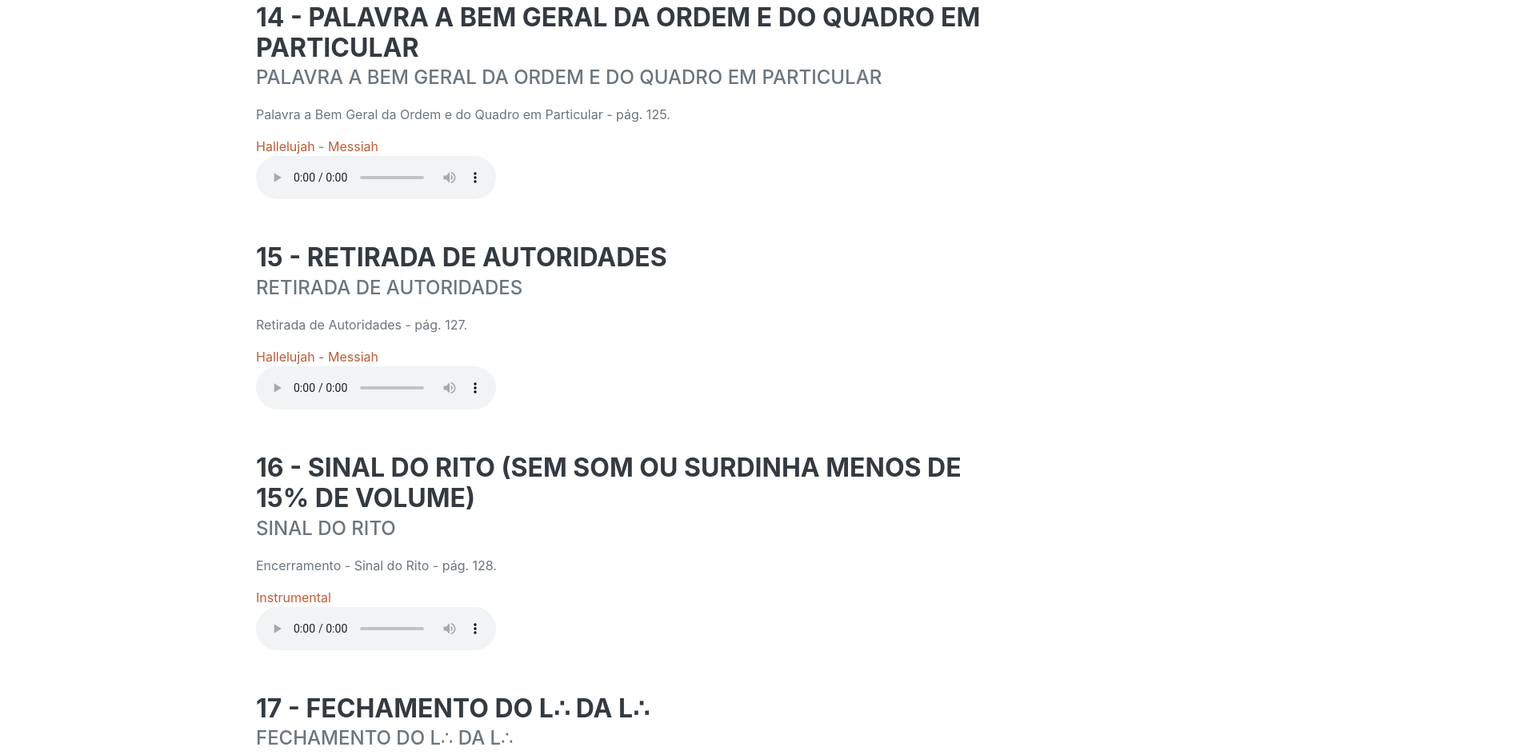
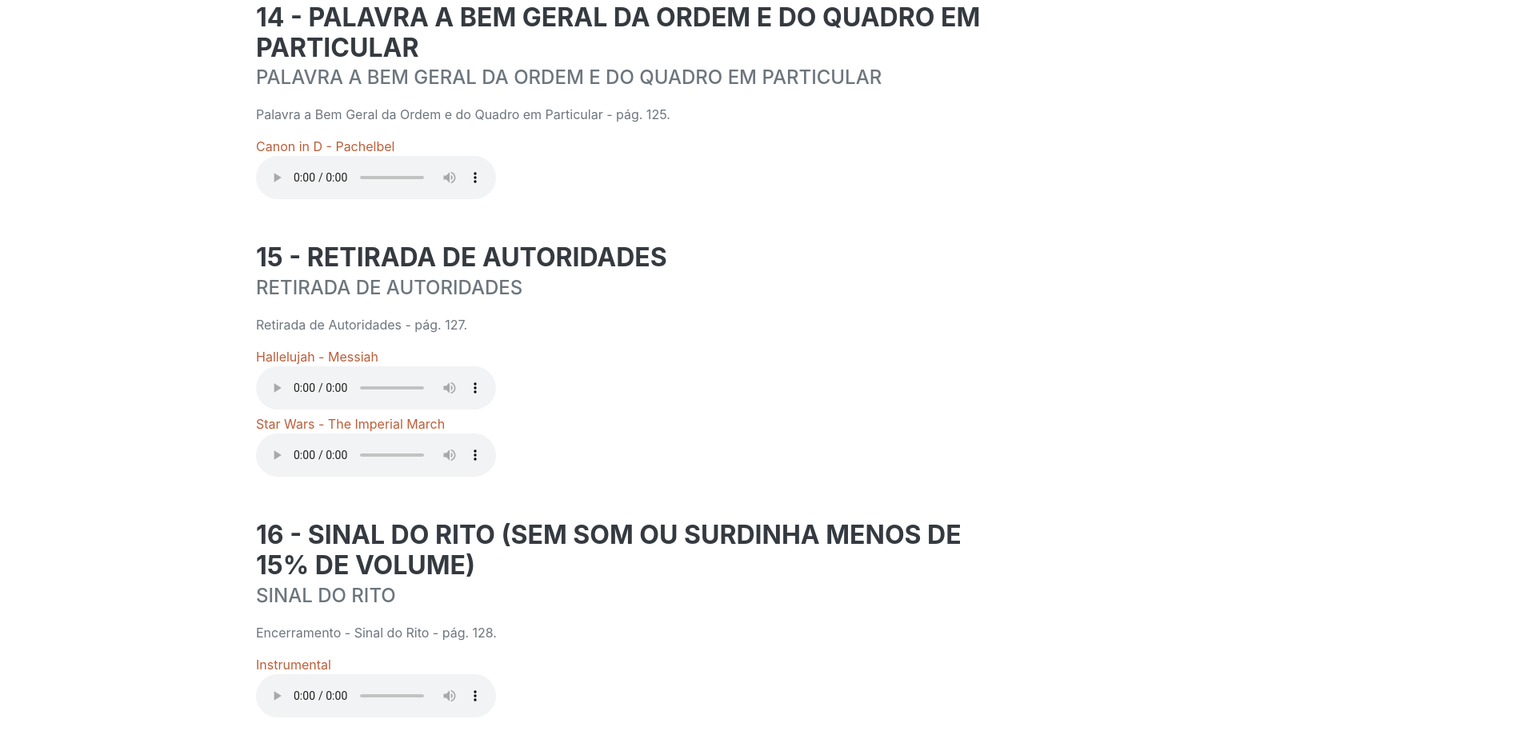
Before and after one commit to BrunoJAlvesSantos/app_mestre_harmonia, a plain HTML site: page index.html in a window 1280 px wide. Shown: the part 5629-6573 px from the top of the page at 80% size, 1920 px wide, since content can reach past the window. Drawn offline with nearby package versions, Linux system fonts and the light colour scheme; a web font is replaced by a local one.

Commit message:
atualizações diversas19

```diff
--- a/index.html
+++ b/index.html
@@ -384,10 +384,10 @@
                             <p>Palavra a Bem Geral da Ordem e do Quadro em Particular - pág. 125.</br>
                                 </p>
 
-                                <div class="flex-shrink-0"><span class="text-primary">Hallelujah - Messiah</span></div>
-
-                                <audio controls autobuffer loop preload>
-                                    <source src="audio/Hallelujah (Accompaniment) - Messiah G F Handel - With Instrumental Assistance for the Choir.mp3" type="audio/mpeg">
+                                <div class="flex-shrink-0"><span class="text-primary">Canon in D - Pachelbel</span></div>
+
+                                <audio controls autobuffer loop preload>
+                                    <source src="audio/Canon in D - Pachelbel.mp3" type="audio/mpeg">
                                 Your browser does not support the audio element.
                                 </audio>
                         </div>
@@ -407,6 +407,13 @@
                                     <source src="audio/Hallelujah (Accompaniment) - Messiah G F Handel - With Instrumental Assistance for the Choir.mp3" type="audio/mpeg">
                                 Your browser does not support the audio element.
                                 </audio>
+
+                                <div class="flex-shrink-0"><span class="text-primary">Star Wars - The Imperial March</span></div>
+
+                                <audio controls autobuffer loop preload>
+                                    <source src="audio/Star Wars - The Imperial March (Piano Version).mp3" type="audio/mpeg">
+                                Your browser does not support the audio element.
+                                </audio>
                         </div>
 
                     </div>
@@ -451,6 +458,13 @@
 
                                 <audio controls autobuffer loop preload>
                                    <source src="audio/BachGounod - Ave Maria.mp3" type="audio/mpeg">
+                                Your browser does not support the audio element.
+                                </audio>
+
+                                <div class="flex-shrink-0"><span class="text-primary">Jesus Alegria dos Homens (Cantata 147)</span></div>
+
+                                <audio controls autobuffer loop preload>
+                                   <source src="audio/Jesus Alegria dos Homens (Cantata 147) - J.S. Bach - Humberto Amorim (classical guitar).mp3" type="audio/mpeg">
                                 Your browser does not support the audio element.
                                 </audio>
                         </div>
@@ -619,7 +633,7 @@
                     <div class="d-flex flex-column flex-md-row justify-content-between mb-5">
                         <div class="flex-grow-1">
                             <h3 class="mb-0">05 - Leitura e Aprovação do Balaustre</h3>
-                            <div class="subheading mb-3">Leitura e Aprovação do Balaustre/div>
+                            <div class="subheading mb-3">Leitura e Aprovação do Balaustre</div>
                             <p>Leitura e Aprovação do Balaustre/ - pág. x.</br>
                               </p>
 
```
